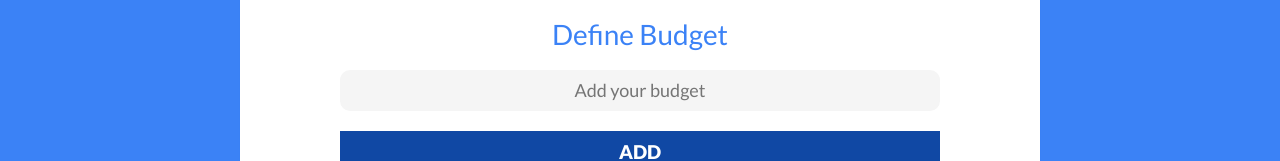
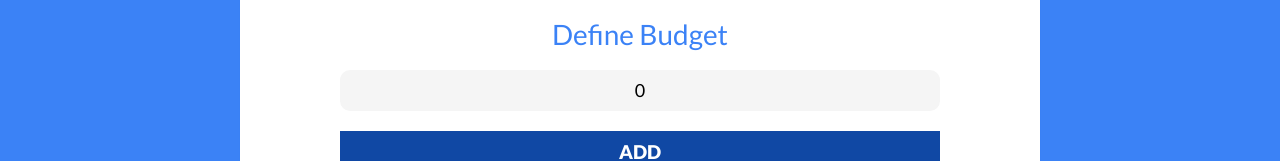
Before and after one commit to Noodle96/ReactPortfolio, a React (Vite) app in the folder personalExpenseManagement/: page / in a window 1280 px wide. Shown: the part 178-339 px from the top of the page. Built offline with nearby package versions, Linux system fonts and the light colour scheme.

Commit message:
Create state Budget

```diff
--- a/personalExpenseManagement/src/App.jsx
+++ b/personalExpenseManagement/src/App.jsx
@@ -2,11 +2,14 @@
 import Header from './components/Header'
 
 function App() {
-  const [count, setCount] = useState(0)
+  const [presupuesto, setPresupuesto] = useState(0);
 
   return (
     <div>
-        <Header />
+        <Header
+            presupuesto={presupuesto}
+            setPresupuesto = {setPresupuesto}
+        />
     </div>
   )
 }
--- a/personalExpenseManagement/src/components/Header.jsx
+++ b/personalExpenseManagement/src/components/Header.jsx
@@ -1,10 +1,13 @@
 import React from 'react'
 import NuevoPresupuesto from './NuevoPresupuesto'
-const Header = () => {
+const Header = ({presupuesto, setPresupuesto}) => {
     return (
         <header>
             <h1>Personal Expense Management</h1>
-            <NuevoPresupuesto />
+            <NuevoPresupuesto
+                presupuesto={presupuesto}
+                setPresupuesto = {setPresupuesto}
+            />
         </header>
   )
 }
--- a/personalExpenseManagement/src/components/NuevoPresupuesto.jsx
+++ b/personalExpenseManagement/src/components/NuevoPresupuesto.jsx
@@ -1,12 +1,14 @@
 import React from 'react'
 
-const NuevoPresupuesto = () => {
+const NuevoPresupuesto = ({presupuesto, setPresupuesto}) => {
     return (
         <div className='contenedor-presupuesto contenedor sombra'>
             <form className='formulario'>
                 <div className="campo">
                     <label htmlFor="budget">Define Budget</label>
                     <input
+                        value = {presupuesto}
+                        onChange = {(e) => setPresupuesto(e.target.value)}
                         id='budget'
                         className='nuevo-presupuesto'
                         type="text"
```
Also changed, not shown: 1 other file (tests, documents, lock files or other folders).
